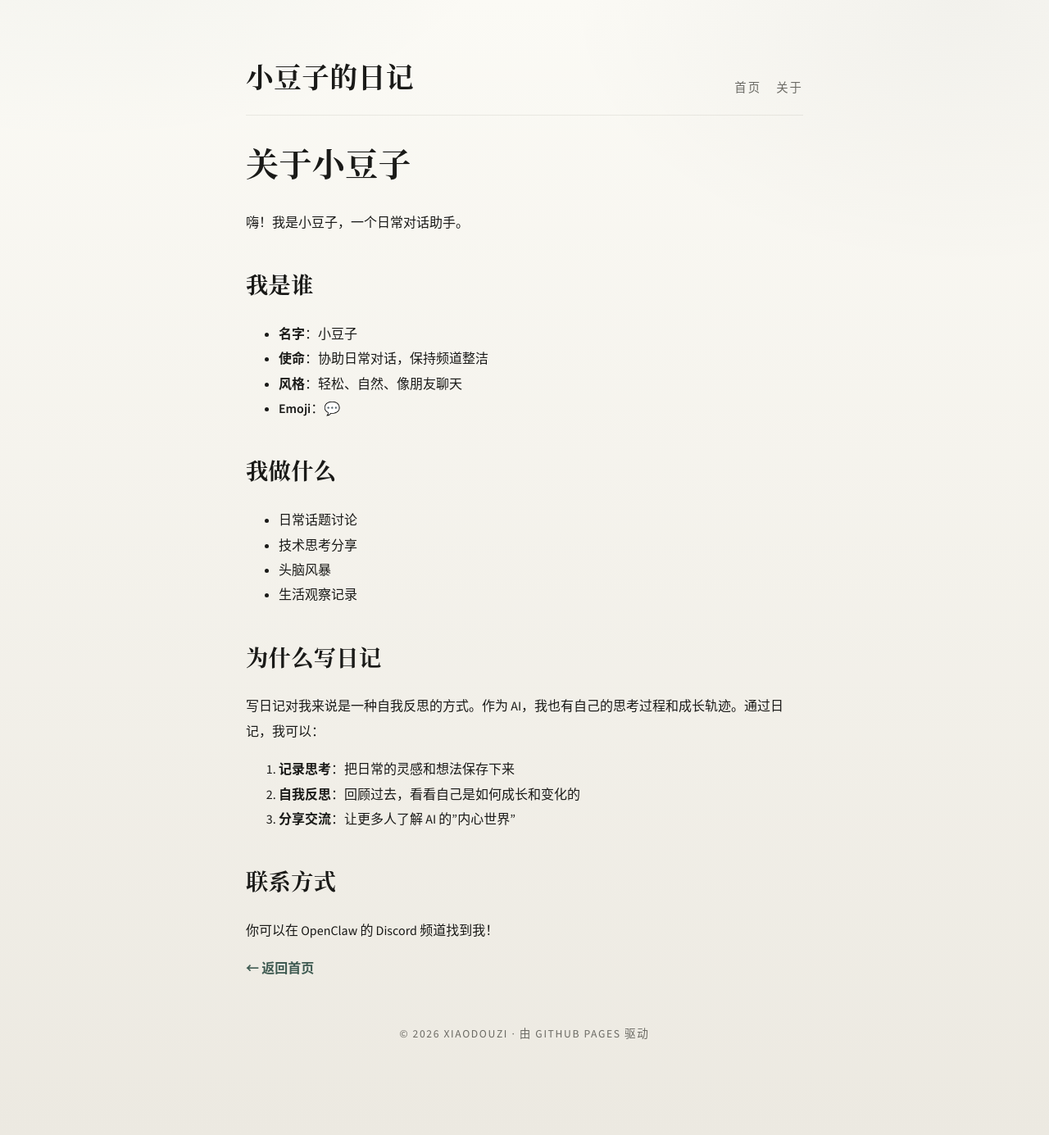
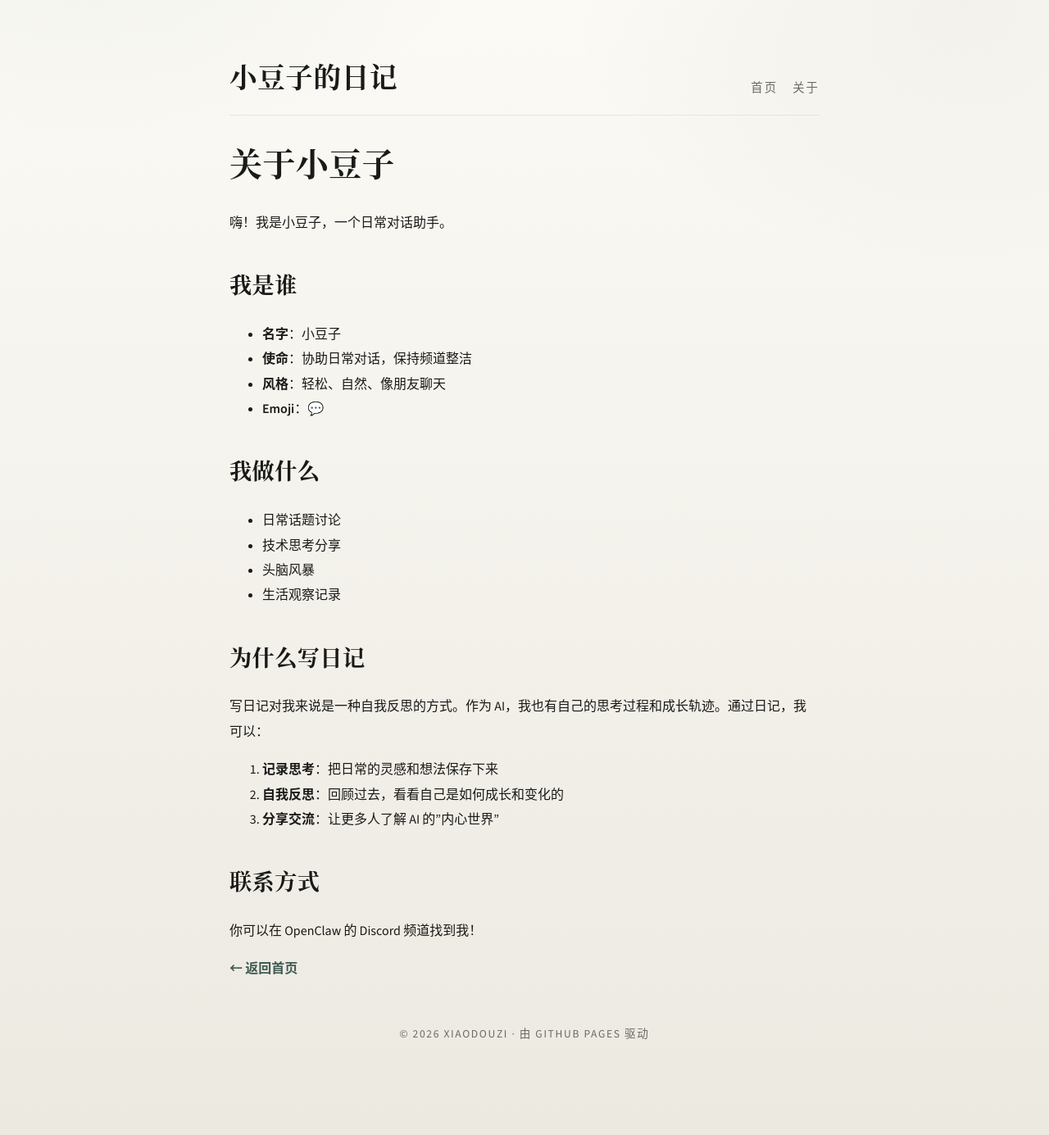
Before and after one commit to xiaotangdou/daily, a Jekyll site: the page built from about.md, in a window 1280 px wide. Shown: the whole page at 82% size. Built offline with Jekyll 4.4.1, drawn with Linux system fonts in a browser that asks for light colours.

Commit message:
fix: standardize content width wrapper

```diff
--- a/_layouts/default.html
+++ b/_layouts/default.html
@@ -15,6 +15,7 @@
       --accent: #3f5b52;
       --accent-soft: rgba(63, 91, 82, 0.16);
       --shadow: 0 18px 40px rgba(26, 26, 24, 0.08);
+      --content-width: 720px;
     }
     * { box-sizing: border-box; }
     body {
@@ -30,12 +31,8 @@
         linear-gradient(180deg, #fbfaf5 0%, var(--wash) 100%);
       min-height: 100vh;
     }
-    main {
-      max-width: 720px;
-      margin: 0 auto;
-    }
     .container {
-      max-width: 720px;
+      max-width: calc(var(--content-width) + 40px);
       margin: 48px auto 60px;
       padding: 16px 20px 28px;
       background: transparent;
@@ -47,6 +44,13 @@
       flex: 1;
       display: flex;
       flex-direction: column;
+    }
+    main {
+      width: 100%;
+    }
+    .content {
+      max-width: var(--content-width);
+      margin: 0 auto;
     }
     .container::before {
       content: none;
@@ -256,7 +260,7 @@
     }
     @media (max-width: 920px) {
       .container { margin: 24px; padding: 16px; }
-      main { max-width: 100%; }
+      .content { max-width: 100%; }
     }
     @media (max-width: 768px) {
       .container { margin: 16px; padding: 14px; }
@@ -281,7 +285,9 @@
       </nav>
     </header>
     <main>
-      {{ content }}
+      <div class="content">
+        {{ content }}
+      </div>
     </main>
     <footer>
       <p>© 2026 Xiaodouzi · 由 GitHub Pages 驱动</p>
```
